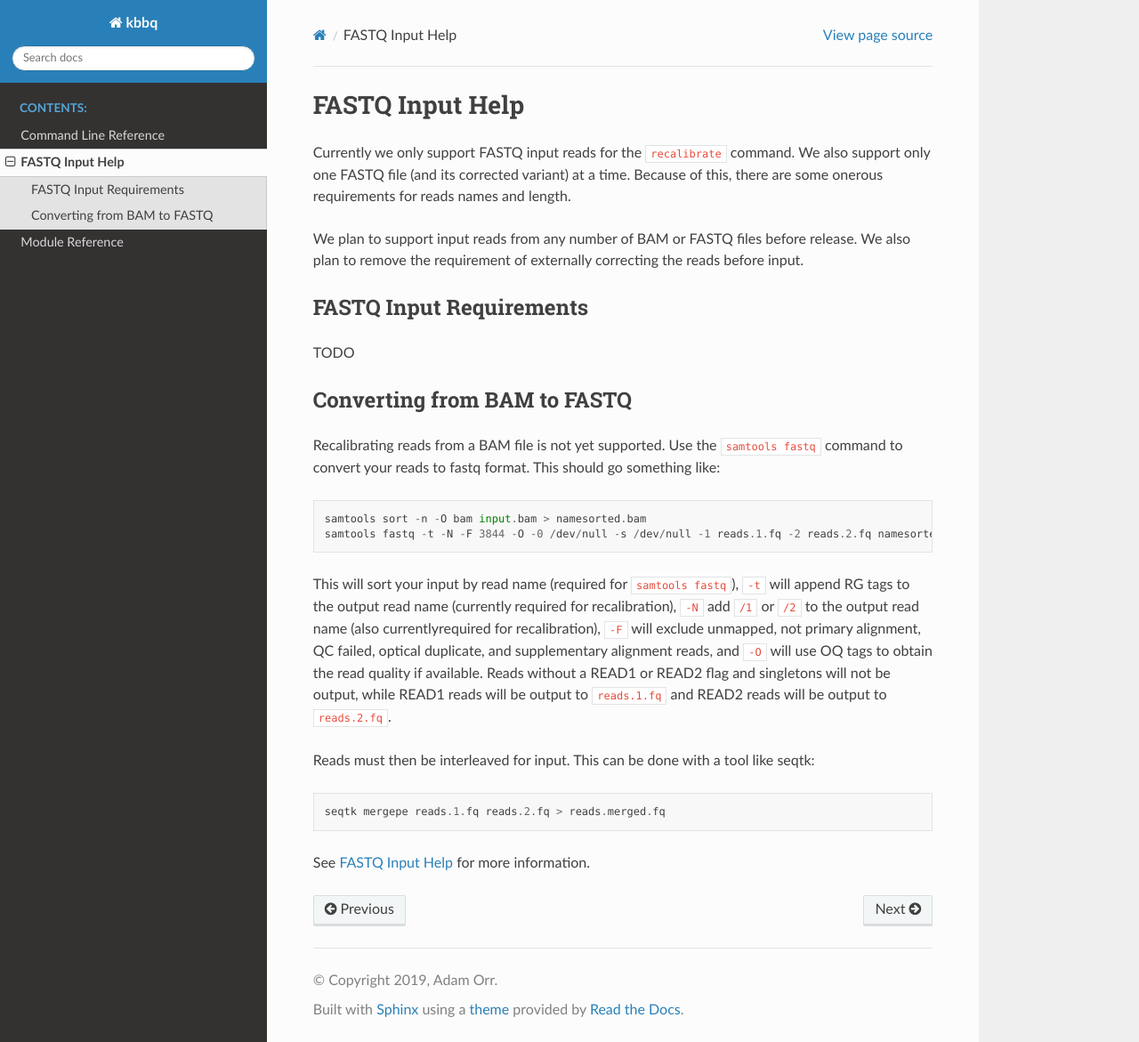
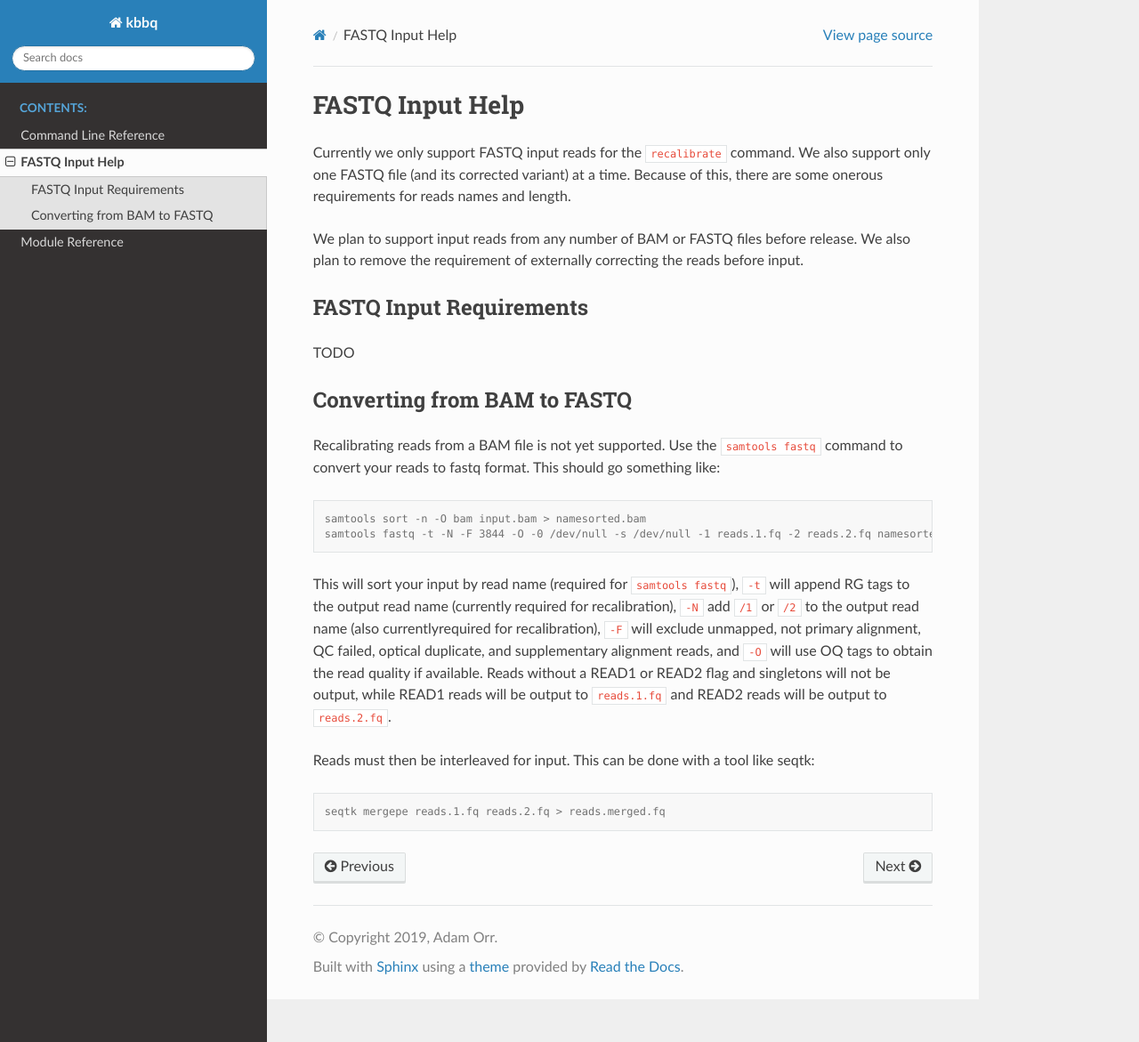
Before and after one commit to adamjorr/kbbq-py, a Sphinx documentation site: the page built from docs/cli/fastq_input.rst, in a window 1280 px wide and 1171 px high. Shown: the whole window at 89% size. Built offline with Sphinx 7.4.7 and the Read the Docs theme 2.0.0, drawn with Linux system fonts in a browser that asks for light colours.

Commit message:
remove self-reference

```diff
--- a/docs/cli/fastq_input.rst
+++ b/docs/cli/fastq_input.rst
@@ -34,5 +36,3 @@ Reads must then be interleaved for input.
 This can be done with a tool like seqtk::
 
   seqtk mergepe reads.1.fq reads.2.fq > reads.merged.fq
-
-See :doc:`fastq_input` for more information.
```
Also changed, not shown: other parts of docs/cli/fastq_input.rst (+2 -0 lines).
